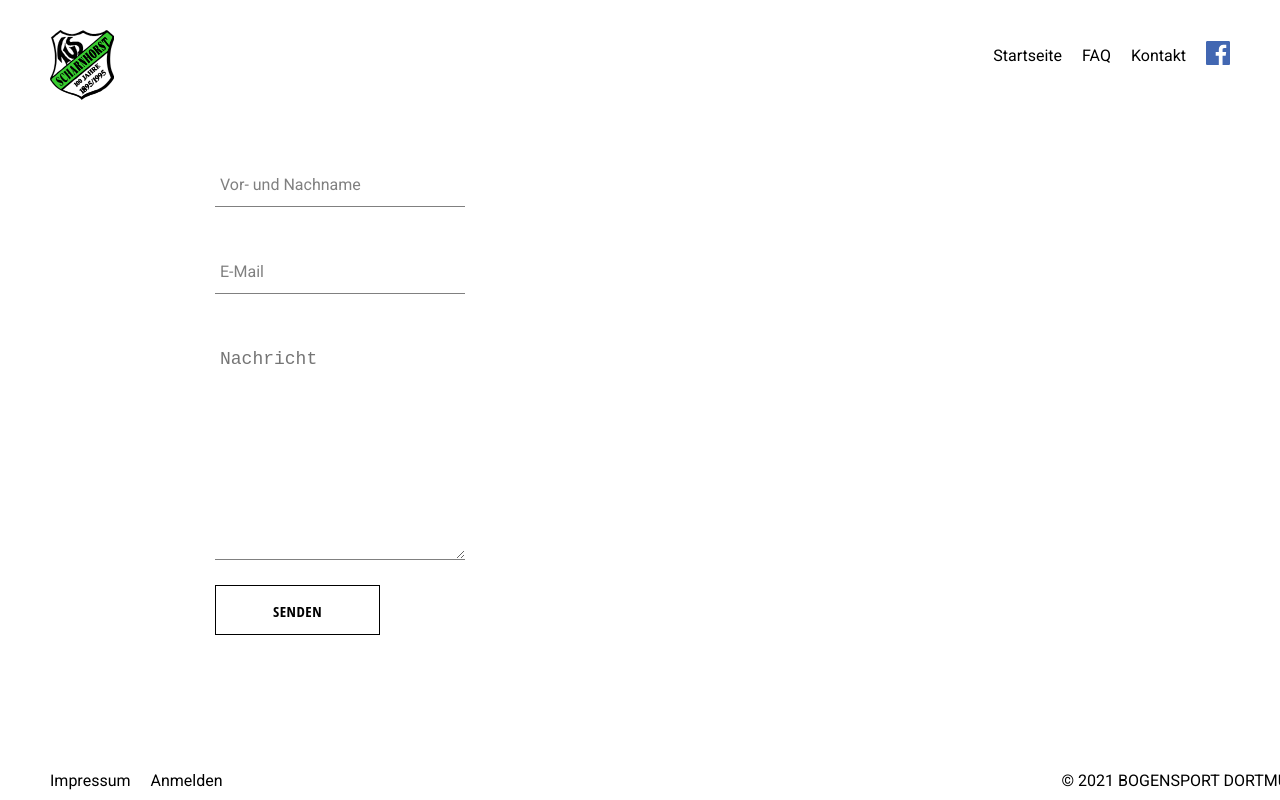
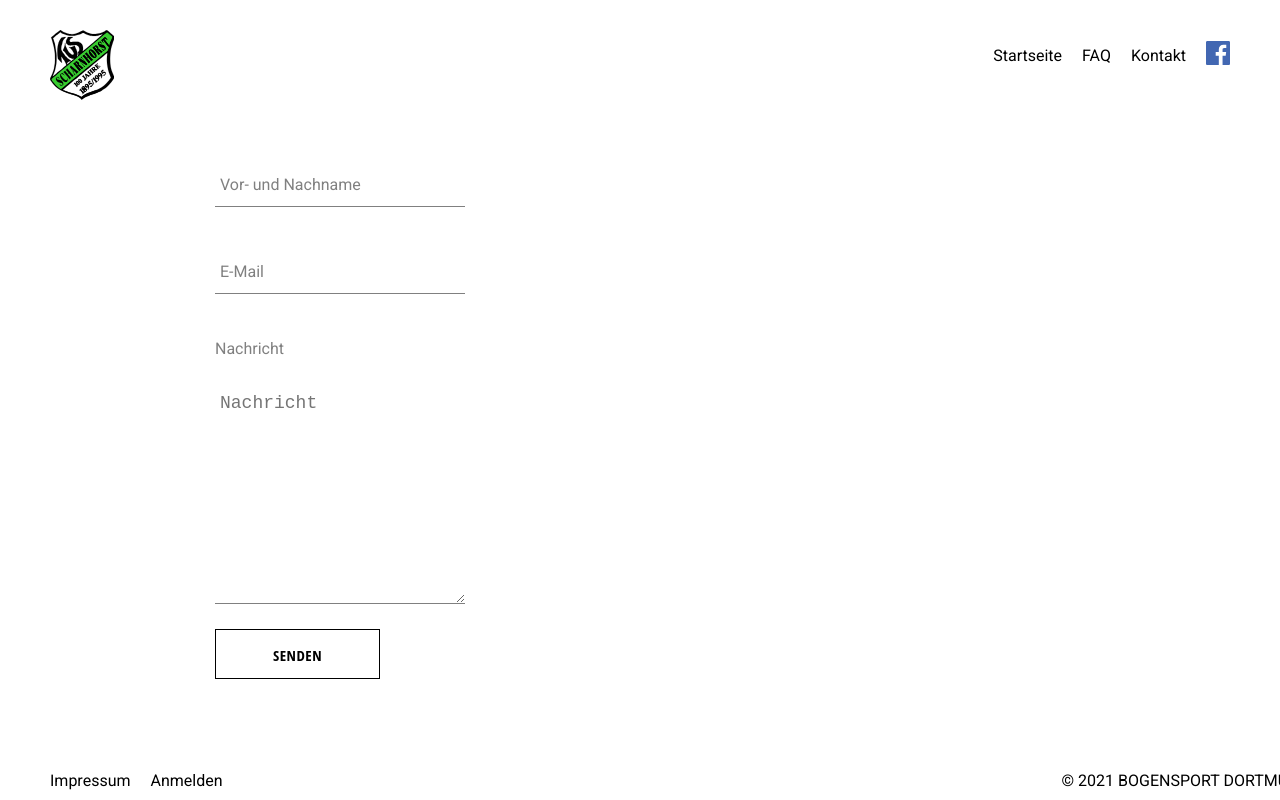
Before and after one commit to HammBamm/bogensport-dortmund, a React (Create React App) app in the folder client/: page /kontakt in a window 1280 px wide. Shown: the top 800 px of the page. Built offline with nearby package versions, Linux system fonts and the light colour scheme.

Commit message:
FormInput für Kontaktformular angepasst

```diff
--- a/client/src/components/anmelden/anmelden.component.jsx
+++ b/client/src/components/anmelden/anmelden.component.jsx
@@ -1,6 +1,6 @@
 import React, { useState } from 'react';
 
-import FormInput from '../form-input/form-input.component';
+import { FormInput } from '../form-input/form-input.component';
 import CustomButton from '../custom-button/custom-button.component';
 import { AnmeldenContainer, AnmeldenTitle } from './anmelden.styles';
 
--- a/client/src/components/contact-form/contact-form.component.jsx
+++ b/client/src/components/contact-form/contact-form.component.jsx
@@ -1,8 +1,8 @@
 import React, { useState } from "react";
 import CustomButton from "../custom-button/custom-button.component";
-import FormInput from "../form-input/form-input.component";
-import { FormTextarea } from "../form-input/form-input.styles";
-import { ContactFormContainer } from "./contact-form.styles";
+import { FormInput } from "../form-input/form-input.component";
+import { FormInputLabel, FormTextarea } from "../form-input/form-input.styles";
+import { ContactFormContainer, TextareaLabelContainer } from "./contact-form.styles";
 
 const ContactForm = () => {
 
@@ -63,10 +63,12 @@ const ContactForm = () => {
           label='E-Mail'
           required
         />
+        <TextareaLabelContainer for="msgbox">Nachricht</TextareaLabelContainer>
         <FormTextarea
           name='message'
           onChange={(event) => {handleChange(event)}}
           form='contactFormId'
+          id= "msgbox"
           placeholder='Nachricht'
           rows="10"
           value={message}
--- a/client/src/components/contact-form/contact-form.styles.jsx
+++ b/client/src/components/contact-form/contact-form.styles.jsx
@@ -1,4 +1,13 @@
-import styled from 'styled-components';
+import styled, { css } from 'styled-components';
+
+const subColor = 'grey';
+const mainColor = 'black';
+
+const shrinkLabelStyles = css`
+  top: -14px;
+  font-size: 12px;
+  color: ${mainColor};
+`;
 
 export const ContactFormContainer = styled.div`
   width: 850px;
@@ -15,3 +24,12 @@ export const ContactFormContainer = styled.div`
     }
   }
 `;
+
+export const TextareaLabelContainer = styled.label`
+  color: ${subColor};
+  font-size: 16px;
+  font-weight: normal;
+  pointer-events: none;
+  left: 5px;
+  top: 10px;
+`;
--- a/client/src/components/form-input/form-input.component.jsx
+++ b/client/src/components/form-input/form-input.component.jsx
@@ -16,16 +16,3 @@ export const FormInput = ({ handleChange, label, ...props }) => (
     ) : null}
   </GroupContainer>
 );
-
-export const FormTextareaInput = ({ handleChange, label, formId, ...props }) => (
-  <GroupContainer>
-    <FormTextareaInput onChange={handleChange} {...props} />
-    {label ? (
-      <FormInputLabel className={props.value.length ? 'shrink' : ''}>
-        {label}
-      </FormInputLabel>
-    ) : null}
-  </GroupContainer>
-)
-
-export default FormInput;
--- a/client/src/components/registrierung/registrierung.component.jsx
+++ b/client/src/components/registrierung/registrierung.component.jsx
@@ -1,6 +1,6 @@
 import React, { useState } from 'react';
 
-import FormInput from '../form-input/form-input.component';
+import { FormInput } from '../form-input/form-input.component';
 import CustomButton from '../custom-button/custom-button.component';
 
 import { SignUpContainer, TitleContainer } from './registrierung.styles';
```
